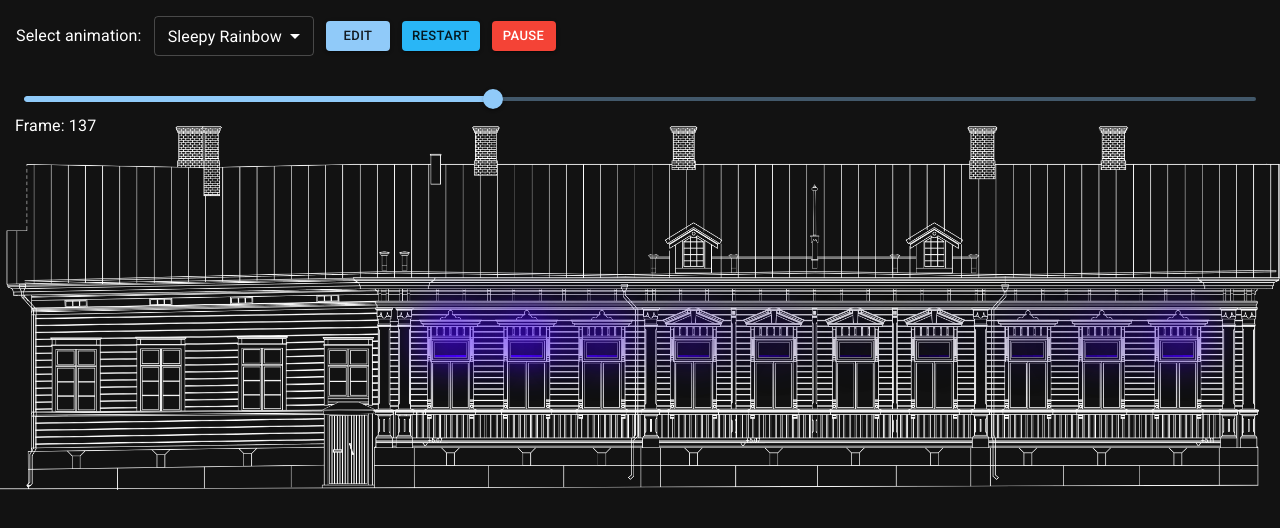
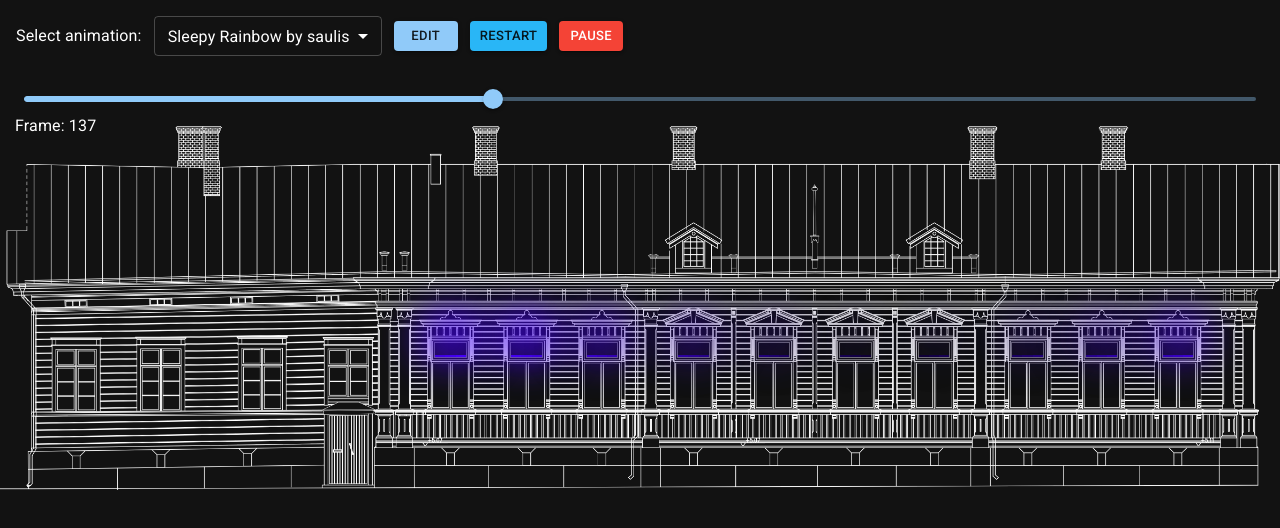
Before and after one commit to reaktor/lumo-lights-public, a Next.js app: page / in a window 1280 px wide. Shown: the top 528 px of the page. Built offline with nearby package versions, Linux system fonts and the light colour scheme.

Commit message:
update animation names

```diff
--- a/src/app/page.tsx
+++ b/src/app/page.tsx
@@ -132,9 +132,9 @@ const Home: React.FC = () => {
             value={template}
             onChange={(e) => router.push(`?template=${e.target.value}`)}
           >
-            <MenuItem value="rainbow">Sleepy Rainbow</MenuItem>
-            <MenuItem value="knightRider">Knight Rider 2023</MenuItem>
-            <MenuItem value="randomLights">Random</MenuItem>
+            <MenuItem value="rainbow">Sleepy Rainbow by saulis</MenuItem>
+            <MenuItem value="knightRider">Knight Rider 2023 by saulis</MenuItem>
+            <MenuItem value="randomLights">Random 1 by saulis</MenuItem>
           </Select>
           <Button
             size="small"
```
